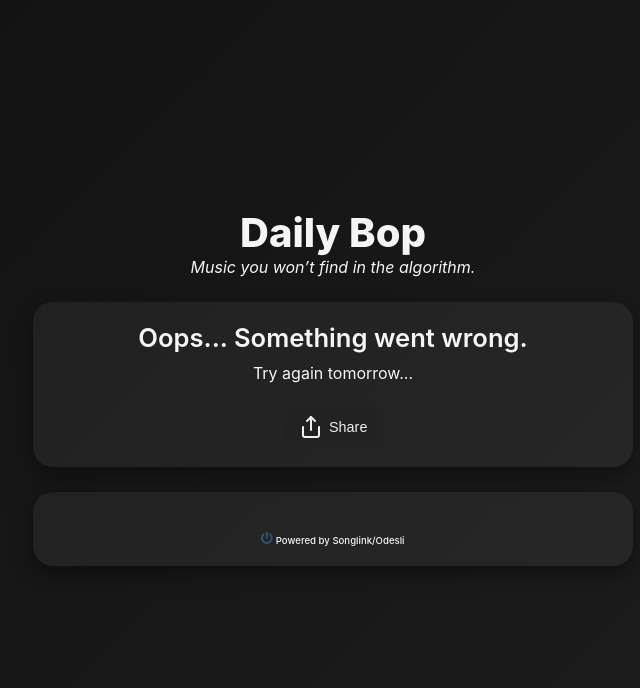
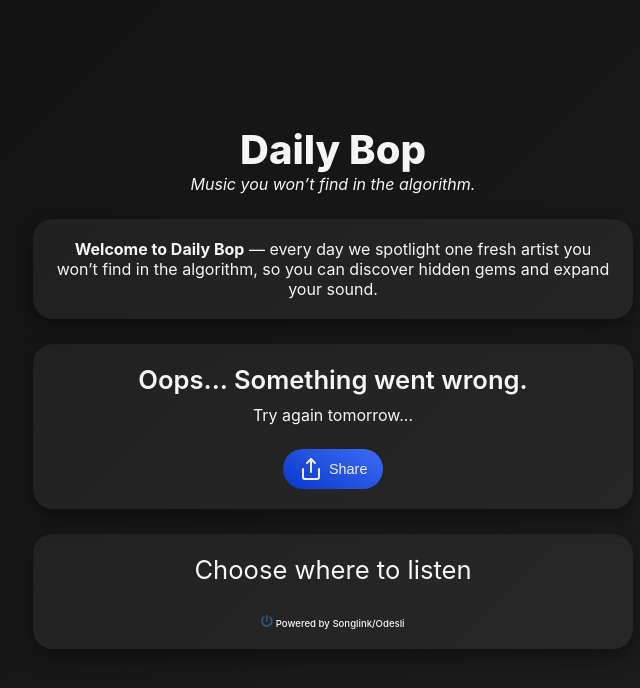
Before and after one commit to Guitaryan93/DailyBop, a Python web app: template templates/index_template.html in a window 1280 px wide. Shown: the top 688 px of the page, without its empty margins (307-947 px from the left). Run offline with Jinja, Linux system fonts and the light colour scheme; the template is opened without the code that fills it, so the values that code supplies are empty.

Commit message:
Updating Button CSS.

```diff
--- a/styles/style.css
+++ b/styles/style.css
@@ -61,6 +61,12 @@
 .card h2 {
   font-size: clamp(1.2rem, 4vw, 1.6rem);
   font-weight: 600;
+  margin-bottom: 10px;
+}
+
+.card h3 {
+  font-size: clamp(1.2rem, 4vw, 1.6rem);
+  font-weight: 400;
   margin-bottom: 10px;
 }
 
@@ -201,15 +207,17 @@
   align-items: center;
   gap: 0.4rem;
   padding: 0.5rem 1rem;
-  background: #222;
+  background: linear-gradient(30deg, #0838c9 0%, #3e6cf7 100%);
   border: none;
-  border-radius: 6px;
+  border-radius: 20px;
   color: #eee;
   font-size: 0.9rem;
   cursor: pointer;
-  transition: background 0.2s;
+  transition: transform 0.2s;
 }
-.share-btn:hover { background: #333; }
+.share-btn:hover {
+    transform: scale(1.1);
+}
 
 /* Songlink acknowledgement */
 .songlink {
--- a/templates/index_template.html
+++ b/templates/index_template.html
@@ -14,6 +14,11 @@
         <div class="header">
             <h1>Daily Bop</h1>
             <em>Music you won’t find in the algorithm.</em>
+        </div>
+
+        <!-- blurb -->
+        <div class="card">
+            <p class="blurb"><strong>Welcome to Daily Bop</strong> — every day we spotlight one fresh artist you won’t find in the algorithm, so you can discover hidden gems and expand your sound.</p>
         </div>
 
         <!-- Music Card -->
@@ -49,6 +54,7 @@
 
         <!-- Streaming Services SVG Link Icons -->
         <div class="card">
+            <h3>Choose where to listen</h3>
             <div class="grid-icons">
                 {% for s in svg_list %}
                     <a href="{{ s.url }}" target="_blank" title="{{ s.name }}">
```
Also changed, not shown: index.html (+15 -24 lines), 1 other file.
